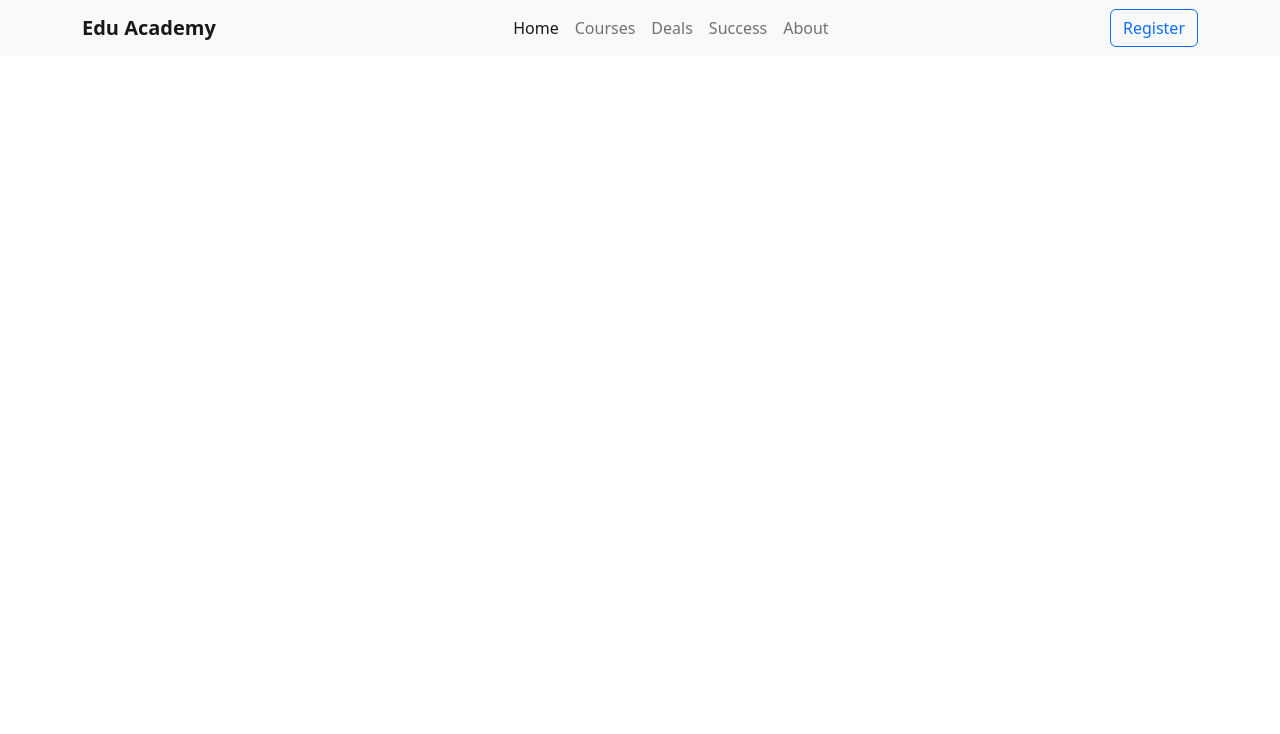
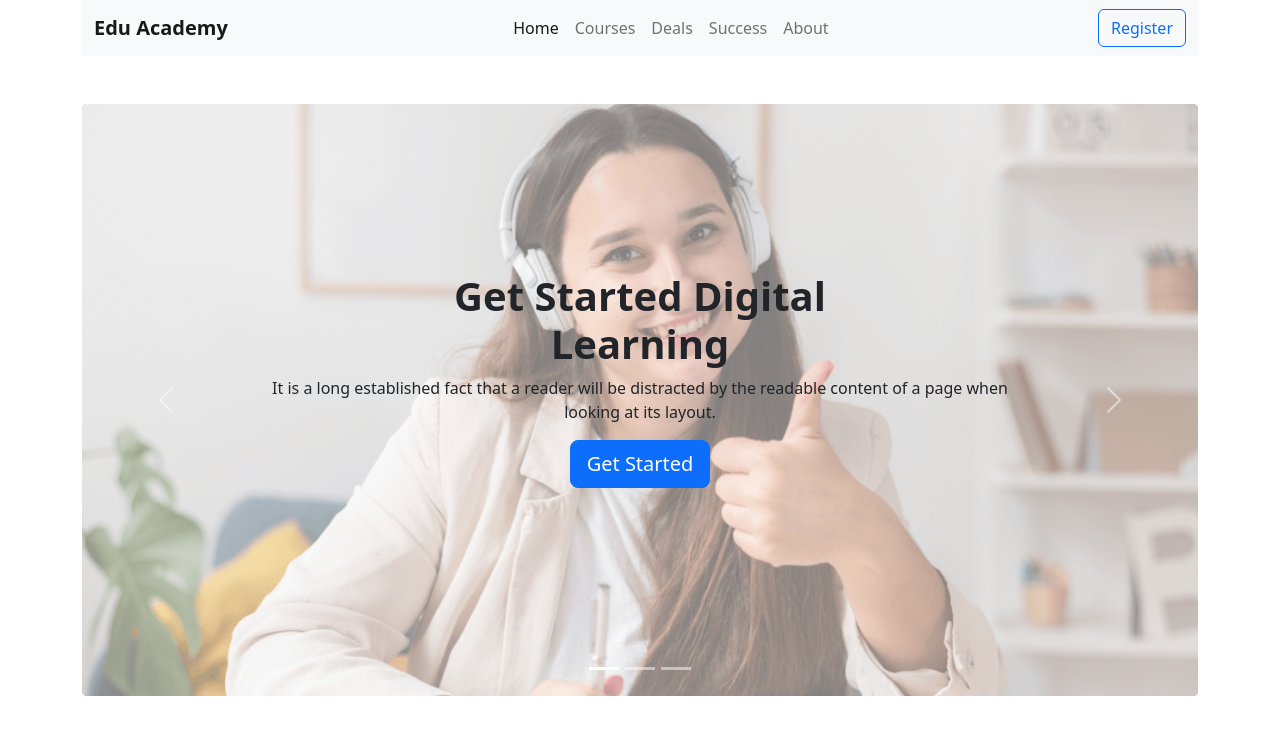
Before and after one commit to Anas-Mahmud/edTech-website, a plain HTML site: page index.html in a window 1280 px wide. Drawn offline with nearby package versions, Linux system fonts and the light colour scheme.

Commit message:
header added

```diff
--- a/index.html
+++ b/index.html
@@ -5,9 +5,13 @@
     <meta name="viewport" content="width=device-width, initial-scale=1">
     <title>Pro Edu</title>
     <link href="https://cdn.jsdelivr.net/npm/bootstrap@5.2.0/dist/css/bootstrap.min.css" rel="stylesheet" integrity="sha384-gH2yIJqKdNHPEq0n4Mqa/HGKIhSkIHeL5AyhkYV8i59U5AR6csBvApHHNl/vI1Bx" crossorigin="anonymous">
+    <!-- custom css  -->
+    <link rel="stylesheet" href="style.css">
   </head>
   <body>
     <header>
+        <!-- navbeer -->
+       <section class="container">
             <nav class="navbar navbar-expand-lg bg-light">
                 <div class="container">
                     <a class="navbar-brand fw-bold" href="#">Edu Academy</a>
@@ -38,6 +42,51 @@
                     </div>
                 </div>
             </nav>
+       </section>
+       <!-- banner -->
+        <section class="container my-5">
+            <div id="carouselExampleCaptions" class="carousel slide" data-bs-ride="false">
+                <div class="carousel-indicators">
+                  <button type="button" data-bs-target="#carouselExampleCaptions" data-bs-slide-to="0" class="active" aria-current="true" aria-label="Slide 1"></button>
+                  <button type="button" data-bs-target="#carouselExampleCaptions" data-bs-slide-to="1" aria-label="Slide 2"></button>
+                  <button type="button" data-bs-target="#carouselExampleCaptions" data-bs-slide-to="2" aria-label="Slide 3"></button>
+                </div>
+                <div class="carousel-inner">
+                    <div class="carousel-item active">
+                        <img src="images/cover/cover-1.png" class="d-block w-100 img-opacity" alt="...">
+                        <div class="carousel-caption d-none d-md-block text-position">
+                            <h1 class="text-dark fw-bold">Get Started Digital <br> Learning</h1>
+                            <p class="text-dark">It is a long established fact that a reader will be distracted by the readable content of a page when looking at its layout.</p>
+                            <button type="button" class="btn btn-primary btn-lg">Get Started</button>
+                        </div>
+                    </div>
+                    <div class="carousel-item">
+                        <img src="images/cover/cover-2.jpg" class="d-block w-100 img-opacity" alt="...">
+                        <div class="carousel-caption d-none d-md-block text-position">
+                            <h1 class="text-dark fw-bold">Get Started Digital Learning</h1>
+                            <p class="text-dark">It is a long established fact that a reader will be distracted by the readable content of a page when looking at its layout.</p>
+                            <button type="button" class="btn btn-primary btn-lg">Get Started</button>
+                        </div>
+                    </div>
+                    <div class="carousel-item">
+                        <img src="images/cover/cover-3.jpg" class="d-block w-100 img-opacity" alt="...">
+                        <div class="carousel-caption d-none d-md-block text-position">
+                            <h1 class="text-dark fw-bold">Get Started Digital Learning</h1>
+                            <p class="text-dark">It is a long established fact that a reader will be distracted by the readable content of a page when looking at its layout.</p>
+                            <button type="button" class="btn btn-primary btn-lg">Get Started</button>
+                        </div>
+                    </div>
+                </div>
+                <button class="carousel-control-prev" type="button" data-bs-target="#carouselExampleCaptions" data-bs-slide="prev">
+                  <span class="carousel-control-prev-icon" aria-hidden="true"></span>
+                  <span class="visually-hidden">Previous</span>
+                </button>
+                <button class="carousel-control-next" type="button" data-bs-target="#carouselExampleCaptions" data-bs-slide="next">
+                  <span class="carousel-control-next-icon" aria-hidden="true"></span>
+                  <span class="visually-hidden">Next</span>
+                </button>
+            </div>
+        </section>
     </header>
 
     <script src="https://cdn.jsdelivr.net/npm/bootstrap@5.2.0/dist/js/bootstrap.bundle.min.js" integrity="sha384-A3rJD856KowSb7dwlZdYEkO39Gagi7vIsF0jrRAoQmDKKtQBHUuLZ9AsSv4jD4Xa" crossorigin="anonymous"></script>
--- /dev/null
+++ b/style.css
@@ -0,0 +1,6 @@
+.img-opacity{
+    opacity: .5;
+}
+.text-position{
+    margin-bottom: 15%;
+}
```
Also changed, not shown: images/cover/cover-2.jpg. Lines whose indentation alone changed are shown as unchanged.
